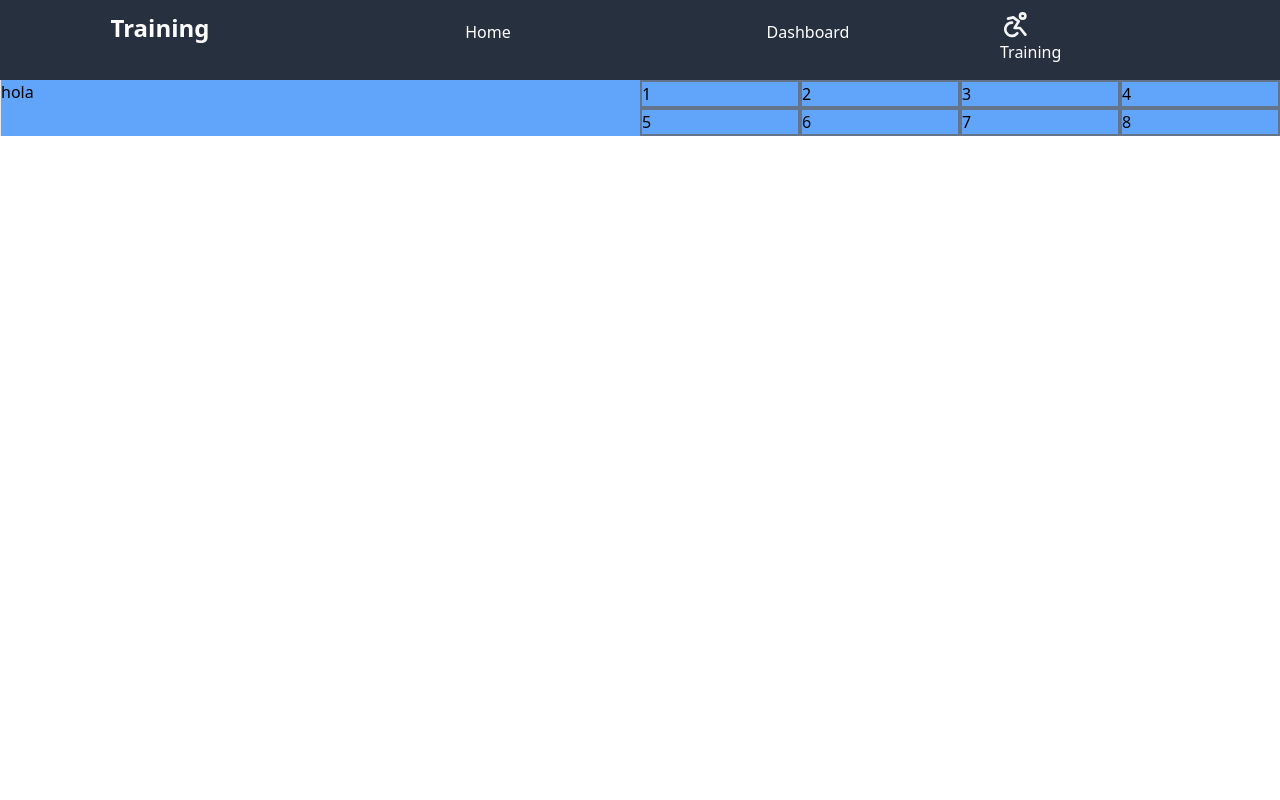
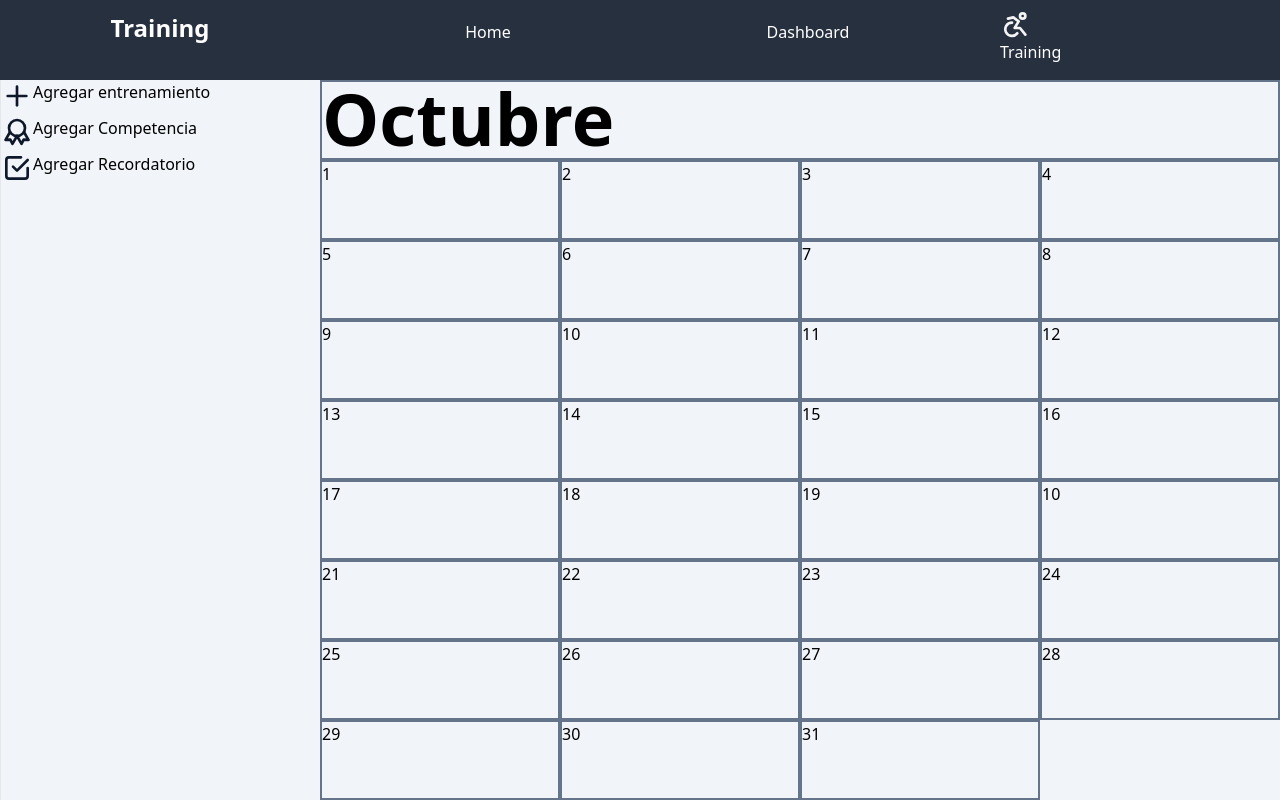
Before and after one commit to JulianMbp/Training, a Next.js app: page / in a window 1280 px wide. Built offline with nearby package versions, Linux system fonts and the light colour scheme.

Commit message:
adicion calendario

```diff
--- a/app/page.tsx
+++ b/app/page.tsx
@@ -18,35 +18,127 @@ export default function Home() {
           </nav>
         </div>
       </header>
-      <nav className="grid grid-cols-[20%_f1] bg-blue-400 h-full md:grid-cols-2 divide-x">
-        <menu id="#dashboard" className=" grid grid-cols-2 h-full w-full order-2 md:grid-cols-4">
-          <div className="border-2 border-slate-500 order-1">
+
+      <nav id="dashboard" className="grid grid-cols-1 bg-slate-100 h-full w-full divide-x md:grid-cols-4">
+        <menu className="grid grid-cols-4 col-span-3 h-full w-full order-2">
+
+        <div className="border-2 h-20 col-span-4 border-slate-500 ">
+            <h1 className="text-7xl font-semibold ">Octubre</h1>
+          </div>
+          <div className="border-2 h-20 border-slate-500 ">
             1
           </div>
-          <div className="border-2 border-slate-500 order-2">
+          <div className="border-2 h-20 border-slate-500 ">
             2
           </div>
-          <div className="border-2 border-slate-500 order-3">
+          <div className="border-2 h-20 border-slate-500 ">
             3
           </div>
-          <div className="border-2 border-slate-500 order-4">
+          <div className="border-2 h-20 border-slate-500 ">
             4
           </div>
-          <div className="border-2 border-slate-500 order-5">
+          <div className="border-2 h-20 border-slate-500 ">
             5
           </div>
-          <div className="border-2 border-slate-500 order-6">
+          <div className="border-2 h-20 border-slate-500 ">
             6
           </div>
-          <div className="border-2 border-slate-500 order-7">
+          <div className="border-2 h-20 border-slate-500 ">
             7
           </div>
-          <div className="border-2 border-slate-500 order-8">
+          <div className="border-2 h-20 border-slate-500">
             8
           </div>
+          <div className="border-2 h-20 border-slate-500 ">
+            9
+          </div>
+          <div className="border-2 h-20 border-slate-500 ">
+            10
+          </div>
+          <div className="border-2 h-20 border-slate-500 ">
+            11
+          </div>
+          <div className="border-2 h-20 border-slate-500 ">
+            12
+          </div>
+          <div className="border-2 h-20 border-slate-500 ">
+            13
+          </div>
+          <div className="border-2 h-20 border-slate-500 ">
+            14
+          </div>
+          <div className="border-2 h-20 border-slate-500 ">
+            15
+          </div>
+          <div className="border-2 h-20 border-slate-500 ">
+            16
+          </div>
+          <div className="border-2 h-20 border-slate-500 ">
+            17
+          </div>
+          <div className="border-2 h-20 border-slate-500 ">
+            18
+          </div>
+          <div className="border-2 h-20 border-slate-500 ">
+            19
+          </div>
+          <div className="border-2 h-20 border-slate-500">
+            10
+          </div>
+          <div className="border-2 h-20 border-slate-500 ">
+            21
+          </div>
+          <div className="border-2 h-20 border-slate-500 ">
+            22
+          </div>
+          <div className="border-2 h-20 border-slate-500 ">
+            23
+          </div>
+          <div className="border-2 h-20 border-slate-500 ">
+            24
+          </div>
+          <div className="border-2 h-20 border-slate-500 ">
+            25
+          </div>
+          <div className="border-2 h-20 border-slate-500 ">
+            26
+          </div>
+          <div className="border-2 h-20 border-slate-500 ">
+            27
+          </div>
+          <div className="border-2 h-20 border-slate-500 ">
+            28
+          </div>
+          <div className="border-2 h-20 border-slate-500 ">
+            29
+          </div>
+          <div className="border-2 h-20 border-slate-500 ">
+            30
+          </div>
+          <div className="border-2 h-20 border-slate-500 ">
+            31
+          </div>
         </menu>
-        <div className="order-1">
-          hola
+
+        <div className="order-1 flex flex-col gap-1">
+          <div>
+            <a href="#entrenamiento" className="flex">
+              <svg  className="h-8 w-8 text-slate-900"  width="24" height="24" viewBox="0 0 24 24" stroke-width="2" stroke="currentColor" fill="none" stroke-linecap="round" stroke-linejoin="round">  <path stroke="none" d="M0 0h24v24H0z"/>  <line x1="12" y1="5" x2="12" y2="19" />  <line x1="5" y1="12" x2="19" y2="12" /></svg>
+              <h3 className="font-thin">Agregar entrenamiento</h3>
+            </a>
+          </div>
+          <div>
+            <a href="#evento" className="flex">
+              <svg className="h-8 w-8 text-slate-900"  width="24" height="24" viewBox="0 0 24 24" stroke-width="2" stroke="currentColor" fill="none" stroke-linecap="round" stroke-linejoin="round">  <path stroke="none" d="M0 0h24v24H0z"/>  <circle cx="12" cy="9" r="6" />  <polyline points="9 14.2 9 21 12 19 15 21 15 14.2" transform="rotate(-30 12 9)" />  <polyline points="9 14.2 9 21 12 19 15 21 15 14.2" transform="rotate(30 12 9)" /></svg>
+              <h3 className="font-thin">Agregar Competencia</h3>
+            </a>
+          </div>
+          <div>
+            <a href="#recordar" className="flex">
+              <svg className="h-8 w-8 text-slate-900"  width="24" height="24" viewBox="0 0 24 24" stroke-width="2" stroke="currentColor" fill="none" stroke-linecap="round" stroke-linejoin="round">  <path stroke="none" d="M0 0h24v24H0z"/>  <polyline points="9 11 12 14 20 6" />  <path d="M20 12v6a2 2 0 0 1 -2 2h-12a2 2 0 0 1 -2 -2v-12a2 2 0 0 1 2 -2h9" /></svg>
+              <h3 className="font-thin">Agregar Recordatorio</h3>
+            </a>
+          </div>
         </div>
       </nav>
     </main>
```
Also changed, not shown: package.json (+5 -5 lines), 1 other file (tests, documents, lock files or other folders).
